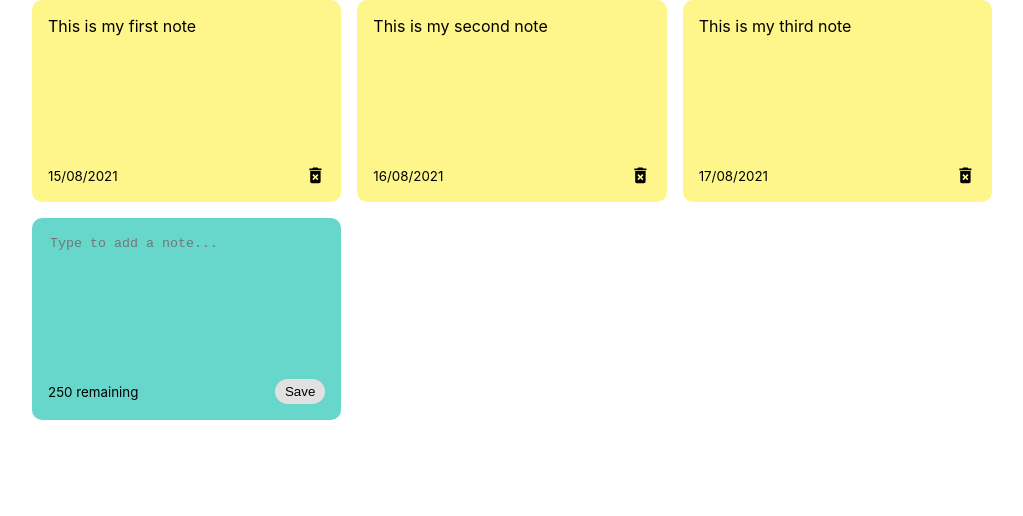
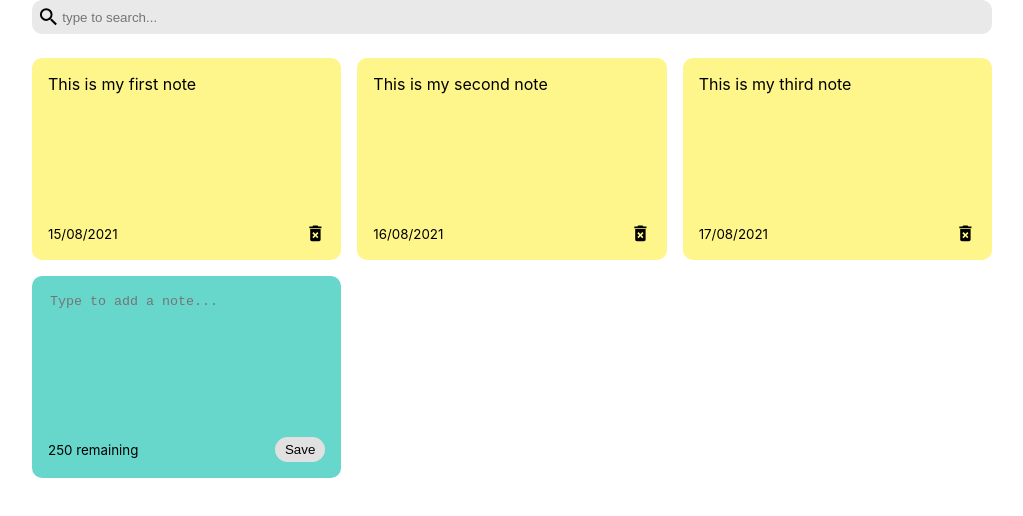
Before and after one commit to VishalChoudhary/notesapp, a React (Create React App) app: page / in a window 1280 px wide. Shown: the top 516 px of the page, without its empty margins (128-1151 px from the left). Built offline with nearby package versions, Linux system fonts and the light colour scheme.

Commit message:
delete & searchbox component commit

```diff
--- a/src/App.js
+++ b/src/App.js
@@ -1,6 +1,7 @@
 import { useState } from "react";
 import { nanoid } from "nanoid";
 import NotesList from "./components/NotesList";
+import Search from "./components/Search";
 
 const App = () => {
   const [notes, setNotes] = useState([
@@ -21,10 +22,12 @@
     },
   ]);
 
+  const [searchText, setSearchText] = useState("");
+
   const addNote = (text) => {
     const date = new Date();
     const newNote = {
-      id: nanoid,
+      id: nanoid(),
       text: text,
       date: date.toLocaleDateString(),
     };
@@ -32,9 +35,21 @@
     setNotes(newNotes);
   };
 
+  const deleteNote = (id) => {
+    const newNotes = notes.filter((note) => note.id !== id);
+    setNotes(newNotes);
+  };
+
   return (
     <div className="container">
-      <NotesList notes={notes} handleAddNote={addNote} />
+      <Search handleSearchNote={setSearchText} />
+      <NotesList
+        notes={notes.filter((note) =>
+          note.text.toLocaleLowerCase().includes(searchText)
+        )}
+        handleAddNote={addNote}
+        handleDeleteNote={deleteNote}
+      />
     </div>
   );
 };
--- a/src/components/Note.js
+++ b/src/components/Note.js
@@ -1,12 +1,16 @@
 import { MdDeleteForever } from "react-icons/md";
 
-const Note = ({ id, text, date }) => {
+const Note = ({ id, text, date, handleDeleteNote }) => {
   return (
     <div className="note">
       <span>{text}</span>
       <div className="note-footer">
         <small>{date}</small>
-        <MdDeleteForever className="delete-icoon" size="1.3em" />
+        <MdDeleteForever
+          onClick={() => handleDeleteNote(id)}
+          className="delete-icon"
+          size="1.3em"
+        />
       </div>
     </div>
   );
--- a/src/components/NotesList.js
+++ b/src/components/NotesList.js
@@ -1,11 +1,16 @@
 import Note from "./Note";
 import AddNote from "./AddNote";
 
-const NotesList = ({ notes, handleAddNote }) => {
+const NotesList = ({ notes, handleAddNote, handleDeleteNote }) => {
   return (
     <div className="notes-list">
       {notes.map((note) => (
-        <Note id={note.id} text={note.text} date={note.date} />
+        <Note
+          id={note.id}
+          text={note.text}
+          date={note.date}
+          handleDeleteNote={handleDeleteNote}
+        />
       ))}
       <AddNote handleAddNote={handleAddNote} />
     </div>
--- /dev/null
+++ b/src/components/Search.js
@@ -0,0 +1,17 @@
+import React from "react";
+import { MdSearch } from "react-icons/md";
+
+const Search = ({ handleSearchNote }) => {
+  return (
+    <div className="search">
+      <MdSearch className="search-icons" size="1.5rem" />
+      <input
+        onChange={(event) => handleSearchNote(event.target.value)}
+        type="text"
+        placeholder="type to search..."
+      />
+    </div>
+  );
+};
+
+export default Search;
--- a/src/index.css
+++ b/src/index.css
@@ -68,3 +68,26 @@
   align-items: center;
   justify-content: space-between;
 }
+
+.delete-icon {
+  cursor: pointer;
+}
+
+.search {
+  display: flex;
+  align-items: center;
+  background-color: rgb(233, 233, 233);
+  border-radius: 10px;
+  padding: 5px;
+  margin-bottom: 1.5rem;
+}
+
+.search input {
+  border: none;
+  background-color: rgb(233, 233, 233);
+  width: 100%;
+}
+
+.search input:focus {
+  outline: none;
+}
```
